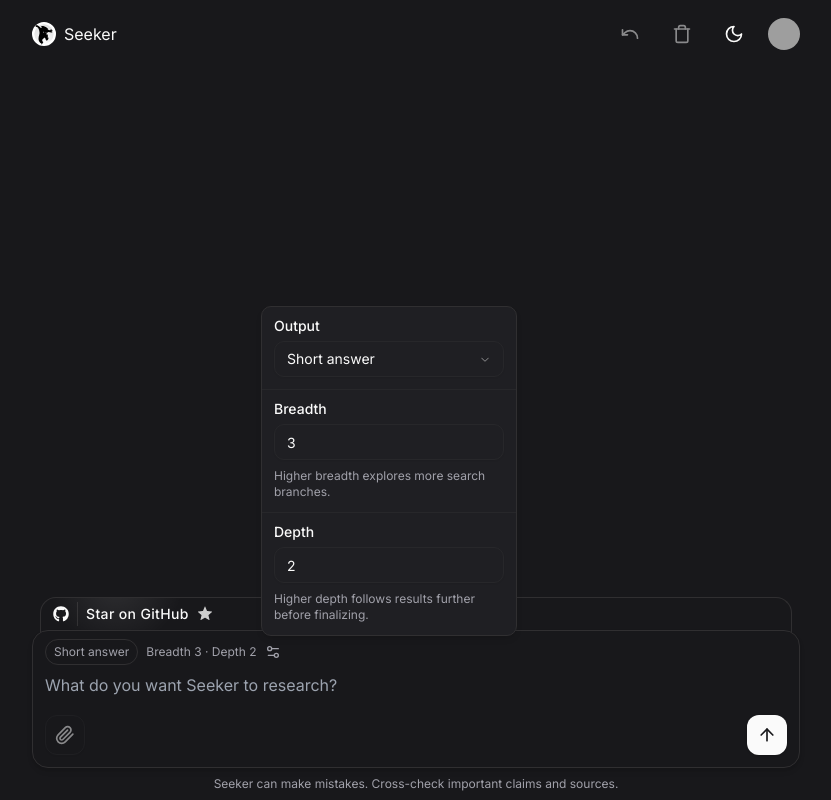
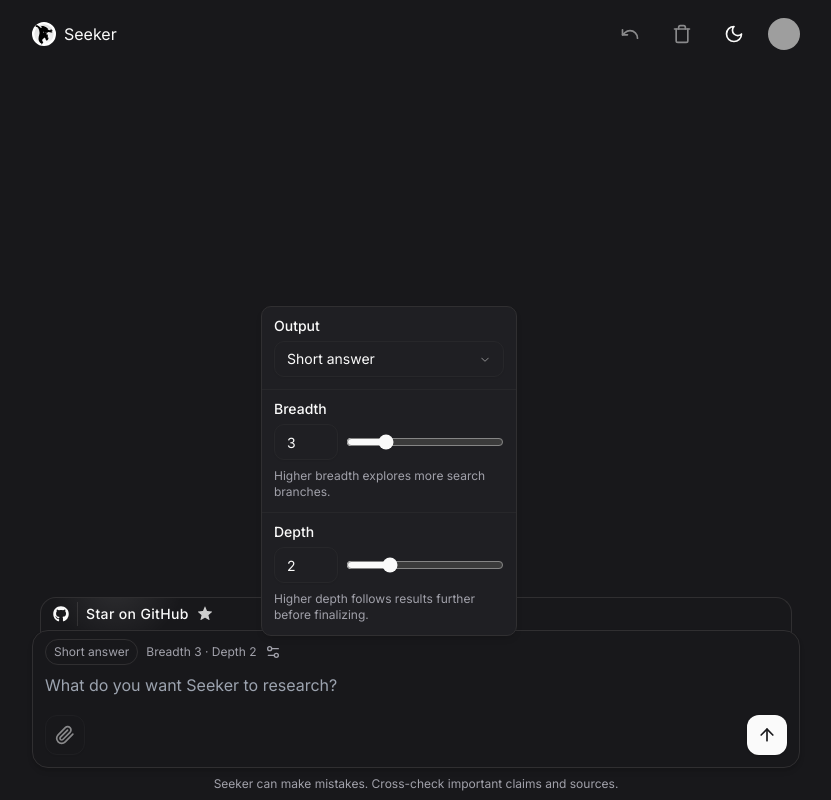
Before and after one commit to iBz-04/Seeker, a Next.js app in the folder frontend/: page / in a window 1280 px wide. Both pictures are taken after a click on the button 496 px from the left and 652 px from the top of the page. Shown: the whole page, without its empty margins (224-1055 px from the left). Built offline with nearby package versions, Linux system fonts and the light colour scheme; grey boxes are pictures that could not be loaded.

Commit message:
add frontend tweaks

```diff
--- a/frontend/app/page.tsx
+++ b/frontend/app/page.tsx
@@ -40,7 +40,13 @@ function extractMessageText(message: Message) {
 }
 
 function formatResearchResponse(result: ResearchResponse) {
-  const sections = [result.content?.trim() ?? '']
+  const sections = []
+
+  if (result.mode !== 'report') {
+    sections.push(result.content?.trim() ?? '')
+  } else {
+    sections.push('Research report generated successfully. Please download the document below to view the full contents.')
+  }
 
   if (result.mode !== 'report' && result.learnings && result.learnings.length > 0) {
     sections.push(
--- a/frontend/components/chat-settings.tsx
+++ b/frontend/components/chat-settings.tsx
@@ -73,20 +73,53 @@ export function ChatSettings({
         <DropdownMenuSeparator />
         <div className="flex flex-col gap-2 px-2 py-2">
           <Label htmlFor="research-breadth">Breadth</Label>
+          <div className="flex items-center gap-2">
             <Input
               id="research-breadth"
               type="number"
               min={1}
               max={10}
               step={1}
-            value={settings.breadth}
+              className="w-16"
+              value={settings.breadth === 0 ? '' : settings.breadth}
+              onChange={(e) => {
+                const val = e.target.value;
+                if (val === '') {
+                  onSettingsChange({ ...settings, breadth: 0 }); // Temp state for empty input
+                  return;
+                }
+                const num = Number(val);
+                if (!isNaN(num)) {
+                  onSettingsChange({
+                    ...settings,
+                    breadth: Math.min(10, Math.max(1, num)),
+                  });
+                }
+              }}
+              onBlur={() => {
+                if (settings.breadth < 1 || settings.breadth > 10) {
+                  onSettingsChange({
+                    ...settings,
+                    breadth: Math.min(10, Math.max(1, settings.breadth || 3)),
+                  });
+                }
+              }}
+            />
+            <input
+              type="range"
+              min={1}
+              max={10}
+              step={1}
+              className="flex-1 cursor-pointer accent-primary"
+              value={settings.breadth || 1}
               onChange={(e) =>
                 onSettingsChange({
                   ...settings,
-                breadth: Math.min(10, Math.max(1, Number(e.target.value) || 1)),
+                  breadth: Number(e.target.value),
                 })
               }
             />
+          </div>
           <p className="text-xs text-muted-foreground">
             Higher breadth explores more search branches.
           </p>
@@ -94,20 +127,53 @@ export function ChatSettings({
         <DropdownMenuSeparator />
         <div className="flex flex-col gap-2 px-2 py-2">
           <Label htmlFor="research-depth">Depth</Label>
+          <div className="flex items-center gap-2">
             <Input
               id="research-depth"
               type="number"
               min={1}
               max={5}
               step={1}
-            value={settings.depth}
+              className="w-16"
+              value={settings.depth === 0 ? '' : settings.depth}
+              onChange={(e) => {
+                const val = e.target.value;
+                if (val === '') {
+                  onSettingsChange({ ...settings, depth: 0 }); // Temp state for empty input
+                  return;
+                }
+                const num = Number(val);
+                if (!isNaN(num)) {
+                  onSettingsChange({
+                    ...settings,
+                    depth: Math.min(5, Math.max(1, num)),
+                  });
+                }
+              }}
+              onBlur={() => {
+                if (settings.depth < 1 || settings.depth > 5) {
+                  onSettingsChange({
+                    ...settings,
+                    depth: Math.min(5, Math.max(1, settings.depth || 2)),
+                  });
+                }
+              }}
+            />
+            <input
+              type="range"
+              min={1}
+              max={5}
+              step={1}
+              className="flex-1 cursor-pointer accent-primary"
+              value={settings.depth || 1}
               onChange={(e) =>
                 onSettingsChange({
                   ...settings,
-                depth: Math.min(5, Math.max(1, Number(e.target.value) || 1)),
+                  depth: Number(e.target.value),
                 })
               }
             />
+          </div>
           <p className="text-xs text-muted-foreground">
             Higher depth follows results further before finalizing.
           </p>
```
Lines whose indentation alone changed are shown as unchanged.
